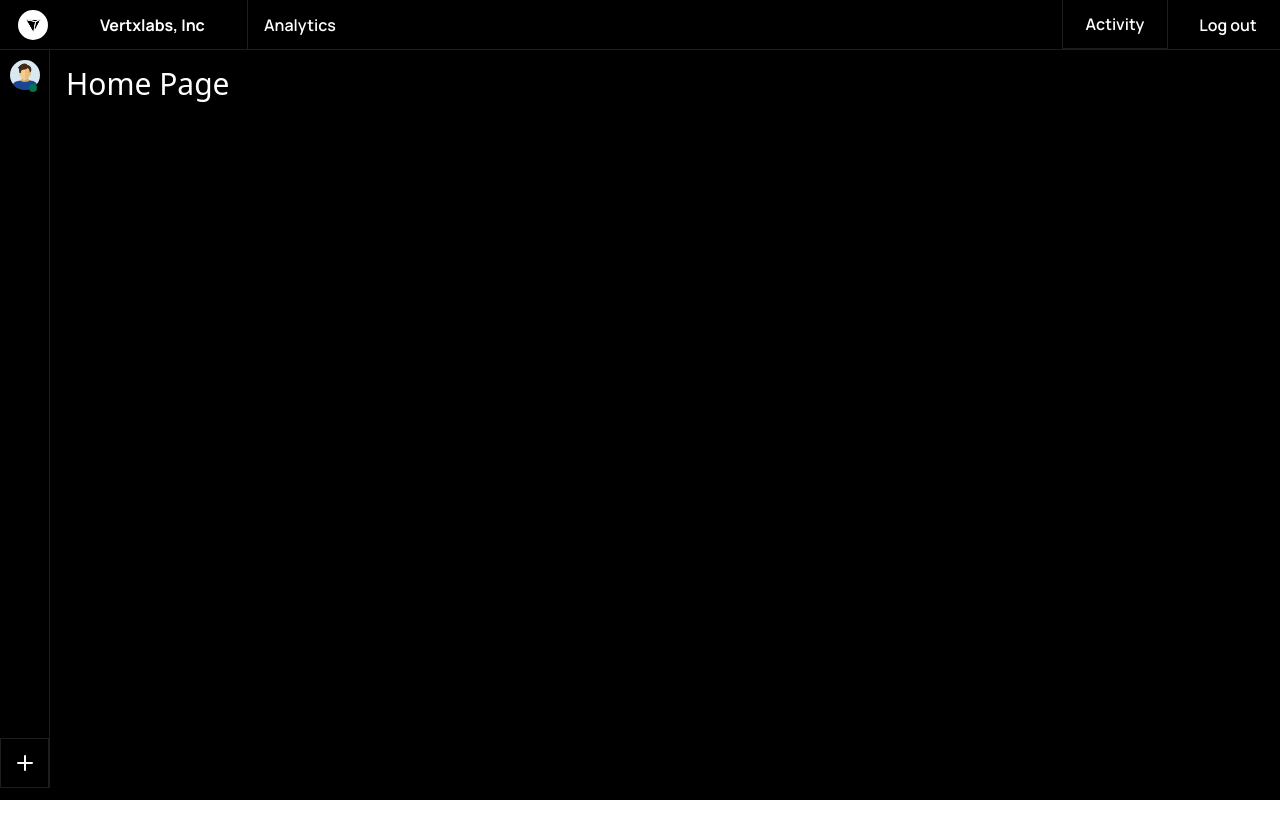
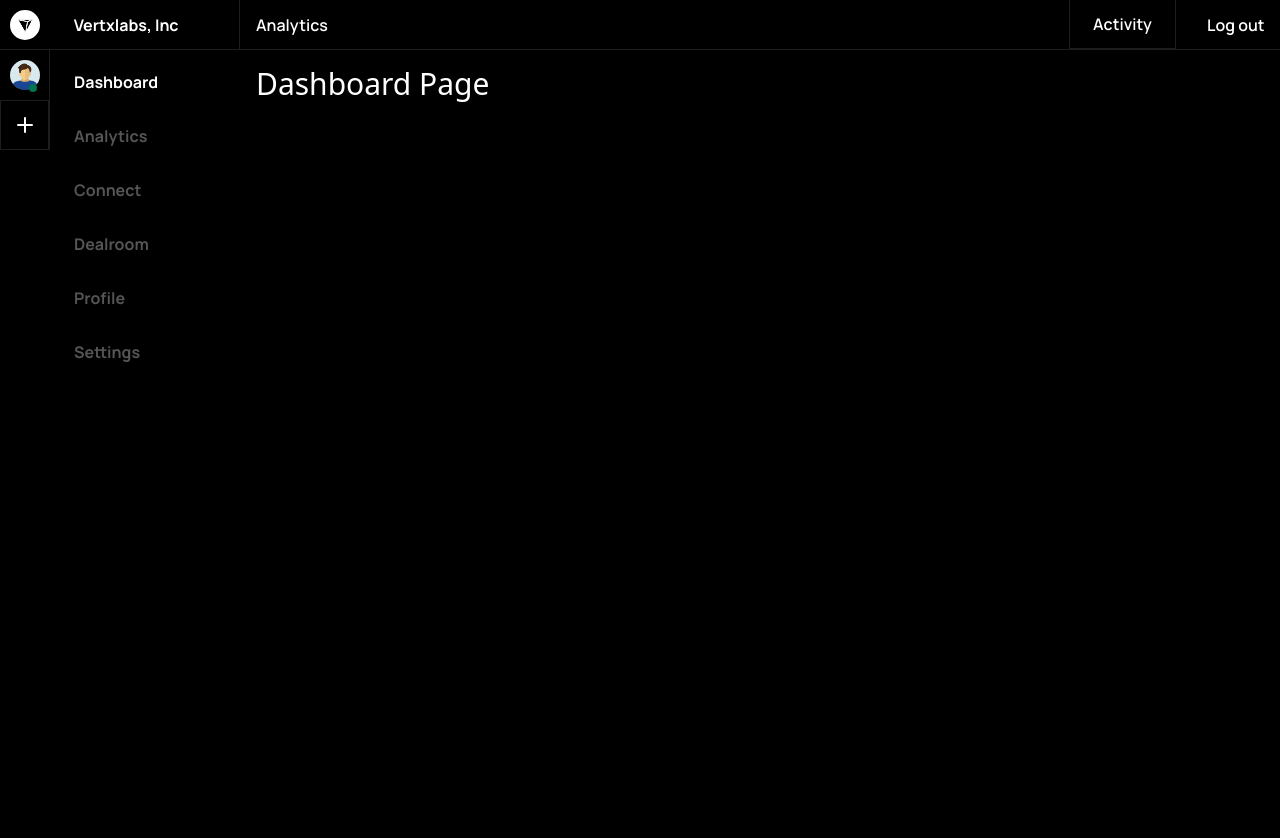
Before and after one commit to MrJs6781/vertex_test, a React (Vite) app: page / in a window 1280 px wide. Shown: the top 838 px of the page. Before the commit the page ends 800 px from the top, so only its background shows below. Built offline with nearby package versions, Linux system fonts and the light colour scheme.

Commit message:
feat : add sidebar-users and also add another pages file and config that

```diff
--- a/src/App.jsx
+++ b/src/App.jsx
@@ -1,14 +1,18 @@
 import { Outlet } from "react-router-dom";
 import Navbar from "./components/Navbar";
 import SidebarUsers from "./components/Sidebar-users";
+import SidebarPages from "./components/Sidebar-pages";
 
 function App() {
   return (
     <section className="w-full min-h-screen flex flex-col items-start bg-black">
       <Navbar />
-      <div className="w-full h-auto flex items-start">
+      <div className="w-full h-full min-h-screen flex items-start">
         <SidebarUsers />
-        <Outlet />
+        <SidebarPages />
+        <div className="w-fit h-full flex flex-col items-start justify-start">
+          <Outlet />
+        </div>
       </div>
     </section>
   );
--- a/src/components/Navbar.jsx
+++ b/src/components/Navbar.jsx
@@ -3,11 +3,11 @@ import { Link } from "react-router-dom";
 
 export default function Navbar() {
   return (
-    <section className="w-full h-13 flex items-center justify-between px-2 border-b border-primary-gray">
+    <section className="w-full h-13 flex items-center justify-between border-b border-primary-gray">
       <div className="w-full max-w-60 h-full flex items-center justify-between border-r border-primary-gray">
         <div className="w-13 h-full flex items-center justify-center">
           <Link
-            hrefLang="'/"
+            to="/"
             className="w-logo aspect-square rounded-full bg-white flex items-center justify-center cursor-pointer"
           >
             <img
@@ -17,7 +17,7 @@ export default function Navbar() {
             />
           </Link>
         </div>
-        <div className="w-47 h-full flex items-center justify-center">
+        <div className="w-47 h-full flex items-center justify-start ps-6">
           <h1 className="text-white font-manrope-bold font-bold textlg tracking-title">
             Vertxlabs, Inc
           </h1>
--- /dev/null
+++ b/src/components/Sidebar-pages.jsx
@@ -0,0 +1,35 @@
+import React from "react";
+import { Link, useLocation } from "react-router-dom";
+
+const pageLists = [
+  { id: 1, name: "Dashboard", address: "/" },
+  { id: 2, name: "Analytics", address: "/analytics" },
+  { id: 3, name: "Connect", address: "/connect" },
+  { id: 4, name: "Dealroom", address: "/dealroom" },
+  { id: 5, name: "Profile", address: "/profile" },
+  { id: 6, name: "Settings", address: "/settings" },
+];
+
+export default function SidebarPages() {
+  const location = useLocation();
+
+  return (
+    <div className="w-47 h-full flex items-start justify-start border-primary-gray">
+      <ul className="w-fit min-w-20 flex flex-col items-start justify-start gap-logo ps-6 pt-5">
+        {pageLists?.map((page) => (
+          <Link
+            key={page.id}
+            to={page.address}
+            className={
+              page.address == location.pathname
+                ? "text-white font-manrope-bold font-bold tracking-title"
+                : "text-secondary-gray font-manrope-bold font-bold tracking-title"
+            }
+          >
+            {page.name}
+          </Link>
+        ))}
+      </ul>
+    </div>
+  );
+}
--- a/src/components/Sidebar-users.jsx
+++ b/src/components/Sidebar-users.jsx
@@ -28,9 +28,9 @@ const UsersList = ({ user }) => {
 export default function SidebarUsers() {
   return (
     <div className="w-13 h-full border-r border-primary-gray flex flex-col items-center justify-between">
-      <ul className="w-full h-full min-h-[86vh] flex flex-col items-center justify-start">
+      <ul className="w-full h-full flex flex-col items-center justify-start">
         {onlineUsers?.map((user) => (
-          <UsersList user={user} />
+          <UsersList user={user} key={user.id} />
         ))}
       </ul>
       <button className="w-full h-13 flex items-center justify-center cursor-pointer border border-primary-gray">
--- a/src/index.css
+++ b/src/index.css
@@ -18,5 +18,6 @@
   --font-manrope-semi-bold: "manrope-semi-bold", sans-serif;
   --tracking-title: -4%;
   --color-primary-gray: #1d1d1d;
+  --color-secondary-gray: #555555;
   --color-primary-green: #01754f;
 }
--- /dev/null
+++ b/src/pages/Connect.jsx
@@ -0,0 +1,5 @@
+import React from "react";
+
+export default function Connect() {
+  return <div>Connect</div>;
+}
--- /dev/null
+++ b/src/pages/Dashboard.jsx
@@ -0,0 +1,4 @@
+function Dashboard() {
+  return <h1 className="text-3xl text-white m-4">Dashboard Page</h1>;
+}
+export default Dashboard;
--- /dev/null
+++ b/src/pages/Dealroom.jsx
@@ -0,0 +1,5 @@
+import React from "react";
+
+export default function Dealroom() {
+  return <div>Dealroom</div>;
+}
--- a/src/pages/Home.jsx
+++ /dev/null
@@ -1,4 +0,0 @@
-function Home() {
-  return <h1 className="text-3xl text-white m-4">Home Page</h1>;
-}
-export default Home;
--- /dev/null
+++ b/src/pages/Settings.jsx
@@ -0,0 +1,5 @@
+import React from "react";
+
+export default function Settings() {
+  return <div>Settings</div>;
+}
```
Also changed, not shown: src/main.jsx (+8 -2 lines).
